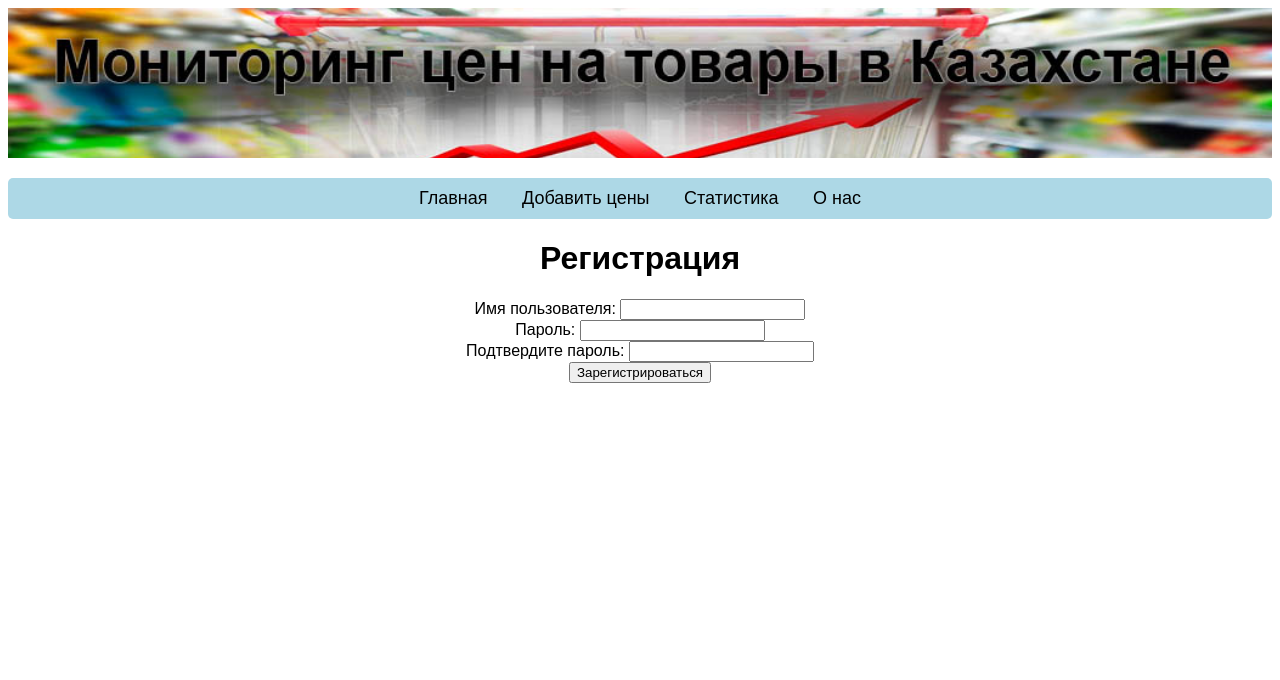
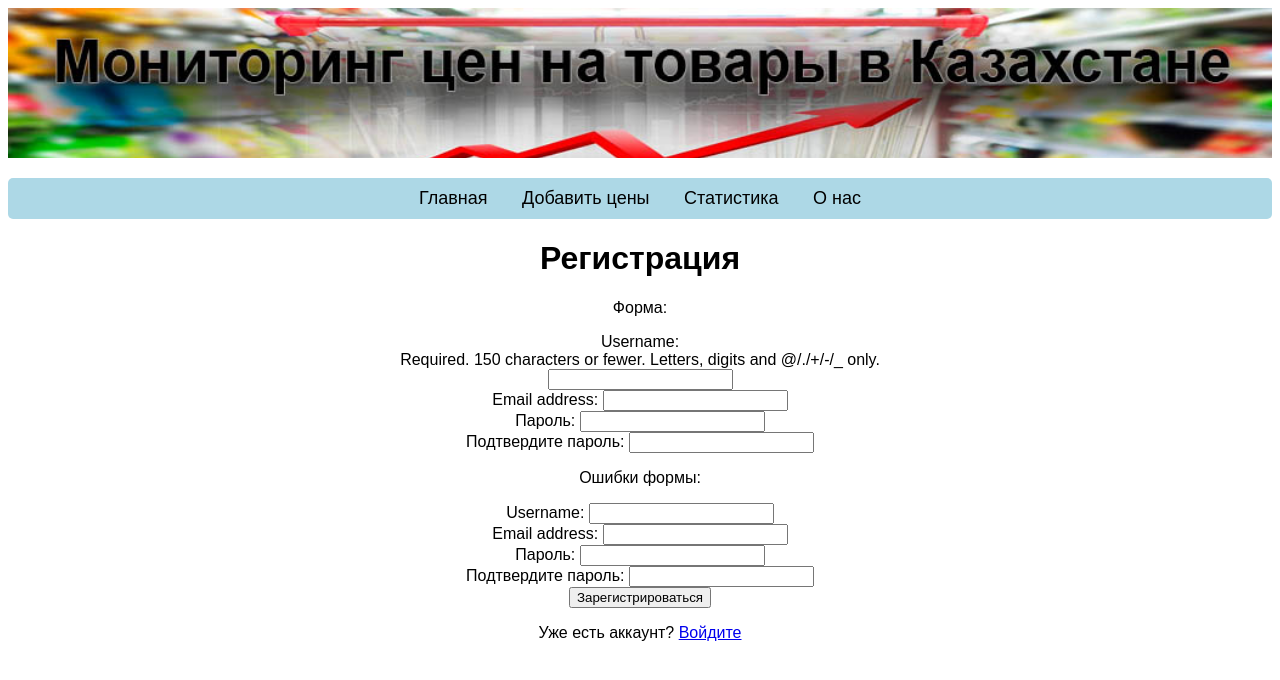
Before and after one commit to STARSsoft/MonitoringApp, a Django app: page /register/ in a window 1280 px wide. Shown: the top 680 px of the page. Run offline with Django 5.2, Linux system fonts and the light colour scheme.

Commit message:
Создал форму регистрации пользователя

```diff
--- /dev/null
+++ b/monitoringapp/core/forms.py
@@ -0,0 +1,23 @@
+from django import forms
+from django.contrib.auth.models import User
+from django.core.exceptions import ValidationError
+
+class UserRegistrationForm(forms.ModelForm):
+    password = forms.CharField(label='Пароль', widget=forms.PasswordInput)
+    password2 = forms.CharField(label='Подтвердите пароль', widget=forms.PasswordInput)
+
+    class Meta:
+        model = User
+        fields = ['username', 'email']
+
+    def clean_password2(self):
+        cd = self.cleaned_data
+        if cd['password'] != cd['password2']:
+            raise ValidationError('Пароли не совпадают.')
+        return cd['password2']
+
+    def clean_email(self):
+        email = self.cleaned_data.get('email')
+        if User.objects.filter(email=email).exists():
+            raise ValidationError('Пользователь с таким email уже существует.')
+        return email
--- a/monitoringapp/core/views.py
+++ b/monitoringapp/core/views.py
@@ -1,31 +1,38 @@
-from django.shortcuts import render
+from django.shortcuts import render, redirect
+from django.contrib.auth.models import User
+from .forms import UserRegistrationForm
 
-# core/views.py
 
-# Функция для запуска главной страницы
+def register_view(request):
+    print("Регистрация: представление вызвано!")  # Текст для проверки
+    if request.method == 'POST':
+        form = UserRegistrationForm(request.POST)
+        if form.is_valid():
+            new_user = form.save(commit=False)
+            new_user.set_password(form.cleaned_data['password'])
+            new_user.save()
+            return redirect('login')
+    else:
+        form = UserRegistrationForm()
+
+    return render(request, 'register.html', {'form': form})
+
+# Остальные представления
+
 def start_page(request):
     return render(request, 'start_page.html')
 
-# Функция для запуска страницы ввода цен
 def price_add(request):
     return render(request, 'price_add.html')
 
-# Функция для запуска страницы статистики
 def statistics(request):
     return render(request, 'statistics.html')
 
-# Функция для запуска страницы О нас
 def about_us(request):
     return render(request, 'about_us.html')
 
-# Функция запуска страницы авторизации пользователя
 def login_view(request):
     return render(request, 'login.html')
 
-# Функция запуска страницы регистрации пользователя
-def register_view(request):
-    return render(request, 'register.html')
-
-# Функция запуска страницы личного кабинета пользователя
 def profile_view(request):
     return render(request, 'profile.html')
--- a/monitoringapp/monitoringapp/urls.py
+++ b/monitoringapp/monitoringapp/urls.py
@@ -16,4 +16,5 @@ from django.urls import path, include
 urlpatterns = [
     path('admin/', admin.site.urls),
     path('', include('core.urls')),  # Включаем маршруты из приложения 'core'
+
 ]
--- a/monitoringapp/templates/register.html
+++ b/monitoringapp/templates/register.html
@@ -4,20 +4,41 @@
 
 {% block content %}
     <h1>Регистрация</h1>
+
+    <!-- Отладочная информация -->
+    <p>Форма: {{ form }}</p>  <!-- Отображение объекта формы -->
+    <p>Ошибки формы: {{ form.errors }}</p>  <!-- Отображение ошибок формы -->
+
     <form method="POST">
         {% csrf_token %}
+        {{ form.non_field_errors }}  <!-- Общие ошибки формы -->
+
         <div>
-            <label for="username">Имя пользователя:</label>
-            <input type="text" id="username" name="username" required>
+            {{ form.username.errors }}  <!-- Ошибки поля имени пользователя -->
+            {{ form.username.label_tag }}  <!-- Метка для имени пользователя -->
+            {{ form.username }}  <!-- Поле для имени пользователя -->
         </div>
+
         <div>
-            <label for="password">Пароль:</label>
-            <input type="password" id="password" name="password" required>
+            {{ form.email.errors }}  <!-- Ошибки поля email -->
+            {{ form.email.label_tag }}  <!-- Метка для email -->
+            {{ form.email }}  <!-- Поле для email -->
         </div>
+
         <div>
-            <label for="password2">Подтвердите пароль:</label>
-            <input type="password" id="password2" name="password2" required>
+            {{ form.password.errors }}  <!-- Ошибки поля пароля -->
+            {{ form.password.label_tag }}  <!-- Метка для пароля -->
+            {{ form.password }}  <!-- Поле для пароля -->
         </div>
+
+        <div>
+            {{ form.password2.errors }}  <!-- Ошибки поля подтверждения пароля -->
+            {{ form.password2.label_tag }}  <!-- Метка для подтверждения пароля -->
+            {{ form.password2 }}  <!-- Поле для подтверждения пароля -->
+        </div>
+
         <button type="submit">Зарегистрироваться</button>
     </form>
+
+    <p>Уже есть аккаунт? <a href="{% url 'login' %}">Войдите</a></p>
 {% endblock %}
```
Also changed, not shown: monitoringapp/__init__.py (added), monitoringapp/core/urls.py (line endings or trailing spaces).
